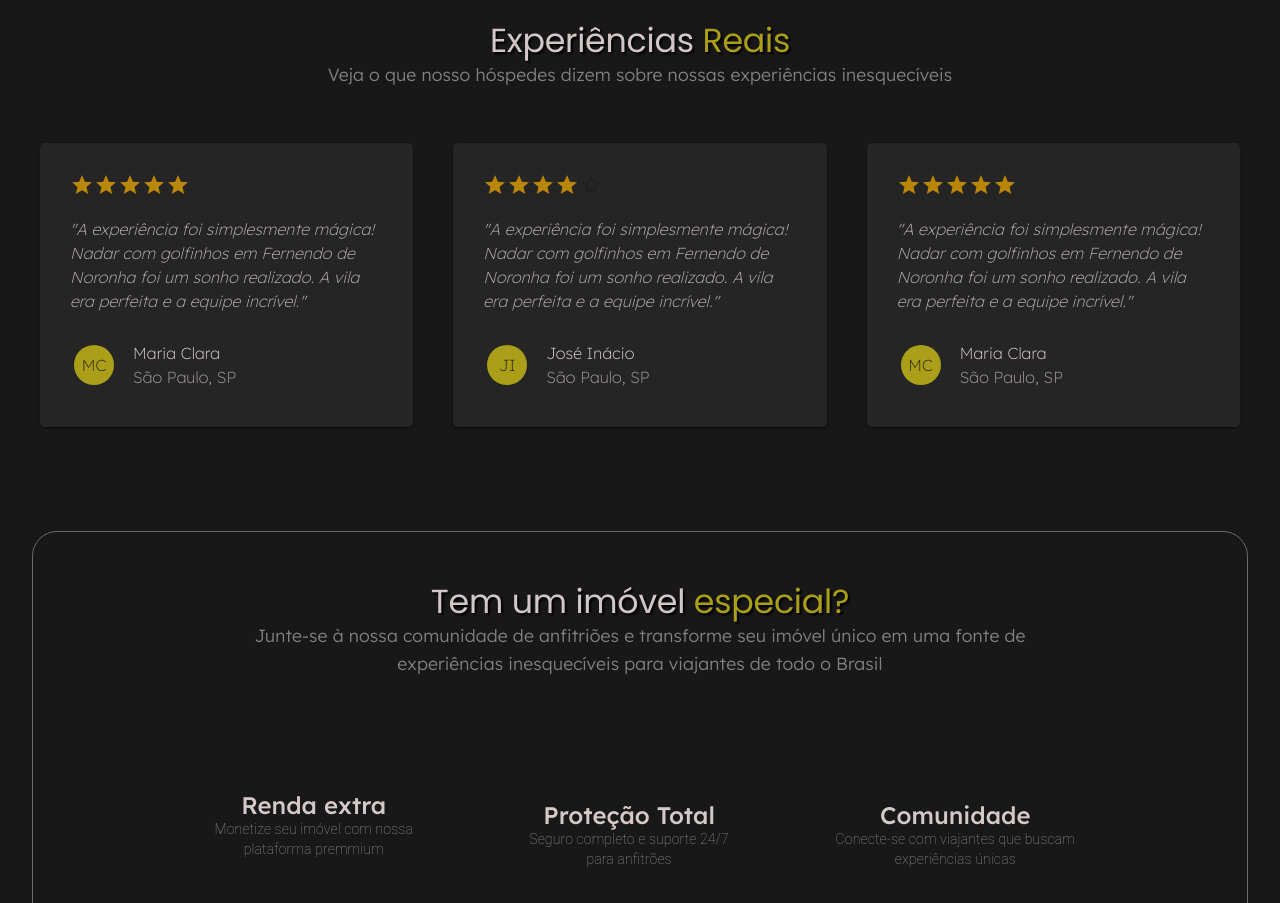
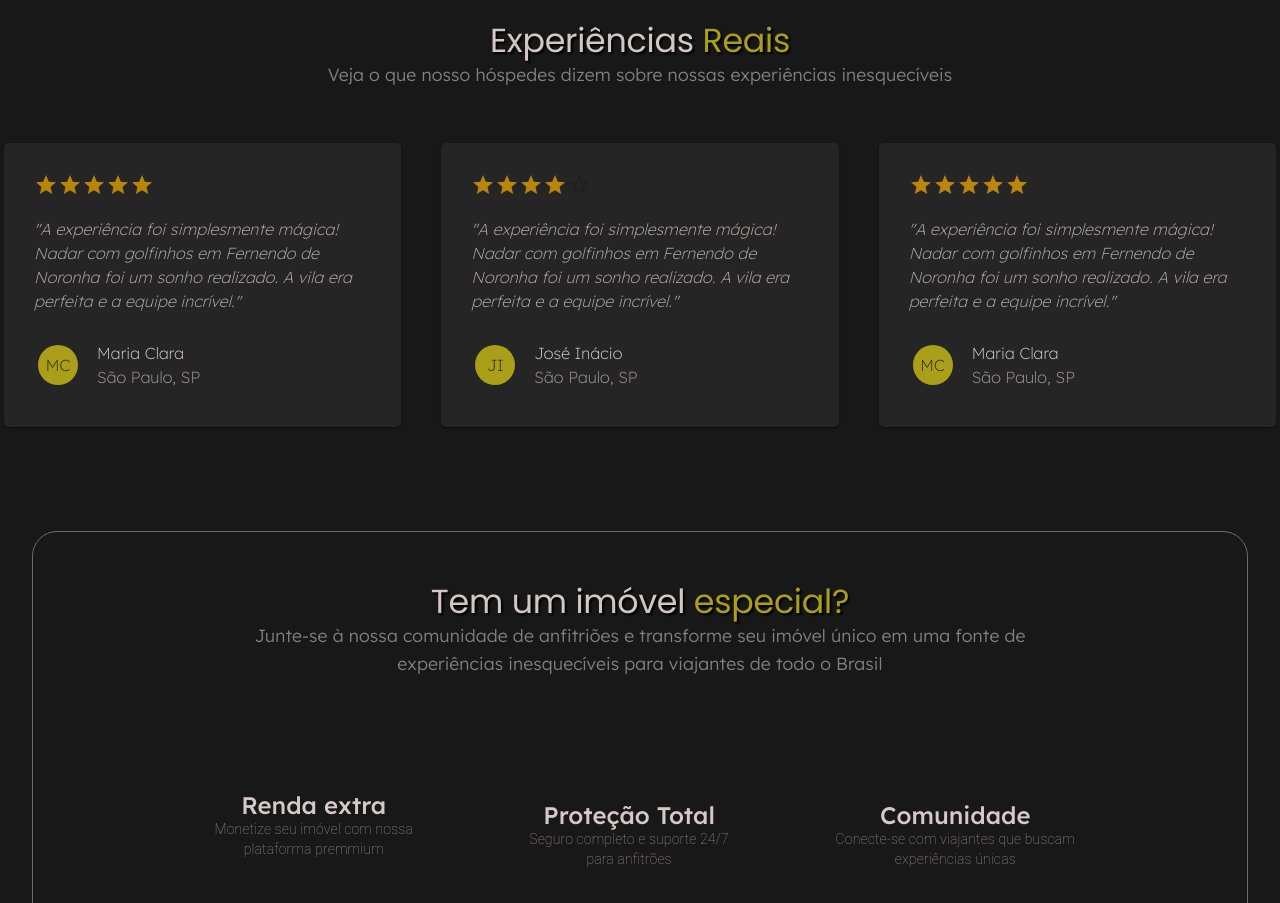
Before and after one commit to Leonardobern10/ExperiStay, a React (Vite) app: page / in a window 1280 px wide. Shown: the part 3380-4283 px from the top of the page. Built offline with nearby package versions, Linux system fonts and the light colour scheme; a web font is replaced by a local one.

Commit message:
fix: ajustando espaçamento horizontal

```diff
--- a/src/components/home/Ratings/RatingsContainer.tsx
+++ b/src/components/home/Ratings/RatingsContainer.tsx
@@ -34,8 +34,7 @@ export default function RatingsContainer(props: {
                {currentWidth ? (
                     <Stack
                          direction="row"
-                         spacing={8}
-                         paddingX={8}>
+                         spacing={8}>
                          {ratings.map((el) => (
                               <RatingComponent
                                    key={el.index}
```
